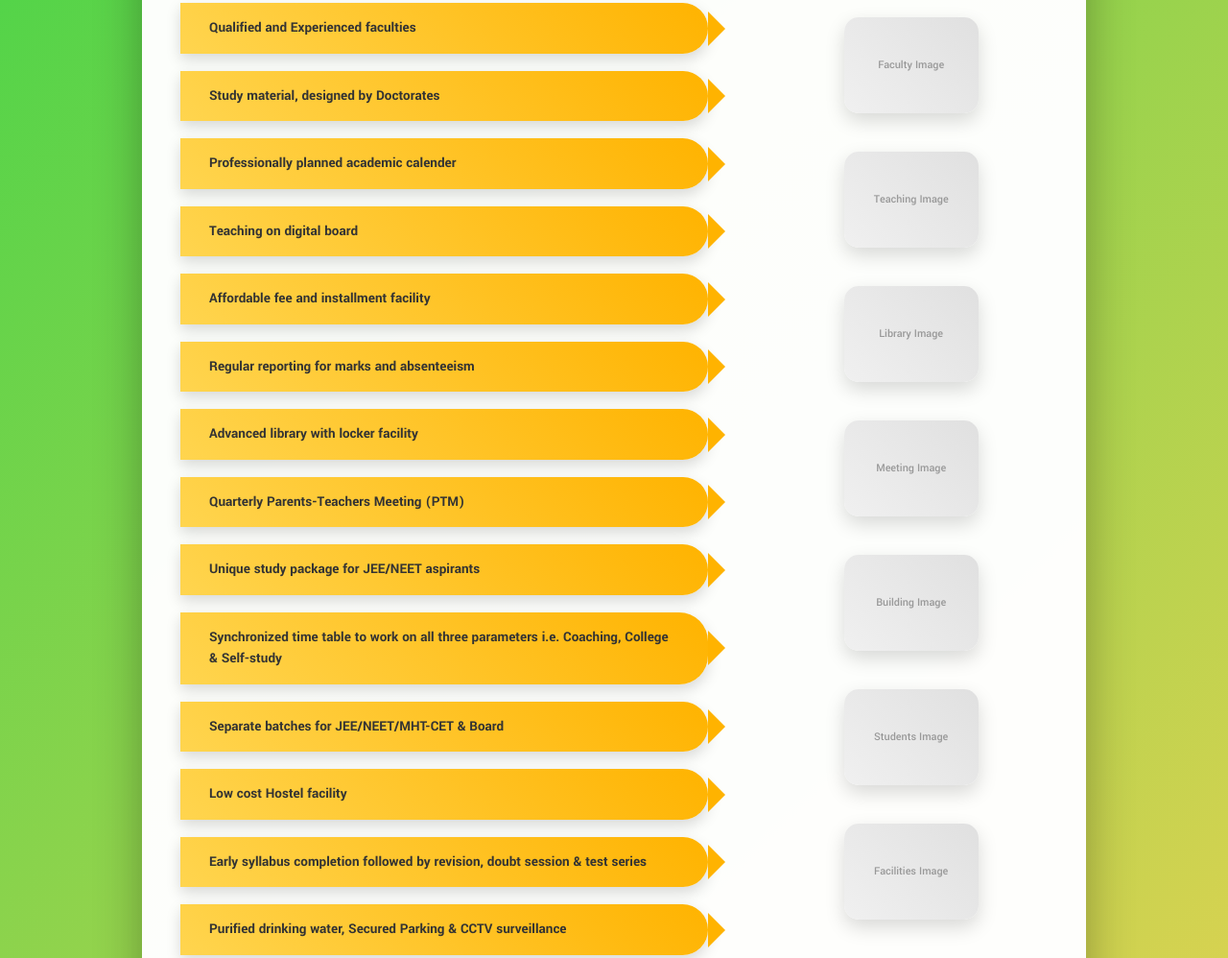
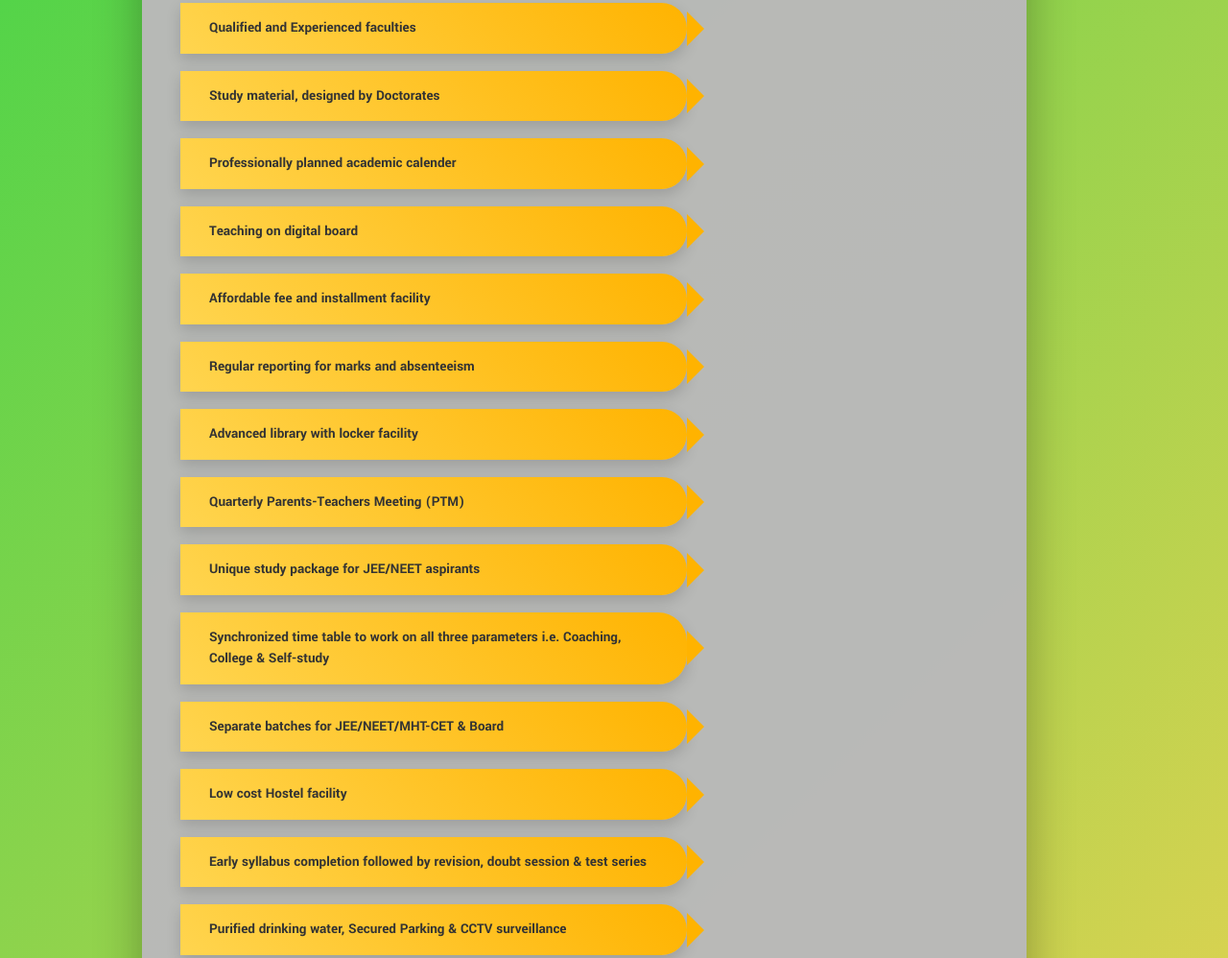
Before and after one commit to LuckyFullStackDeveloper1/Advanced-New, a plain HTML site: page why-adv.html in a window 1280 px wide. Shown: the part 967-1965 px from the top of the page at 96% size. Drawn offline with nearby package versions, Linux system fonts and the light colour scheme.

Commit message:
Add files via upload

```diff
--- a/contact.html
+++ b/contact.html
@@ -2,12 +2,13 @@
 <html lang="en">
 
 <head>
+    <link rel="icon" sizes="60x60" href="./Advanced-image/Icon/circle.png">
     <meta charset="utf-8">
     <title>CONTACT</title>
     <meta content="width=device-width, initial-scale=1.0" name="viewport">
     <meta content="" name="keywords">
     <meta content="" name="description">
-    <link rel="icon" sizes="60x60" href="./Advanced-image/circle.png">
+
     <!-- Google Web Fonts -->
     <link rel="preconnect" href="https://fonts.googleapis.com">
     <link rel="preconnect" href="https://fonts.gstatic.com" crossorigin>
@@ -272,7 +273,7 @@
     <div class="container-fluid position-relative p-0">
         <nav class="navbar navbar-expand-lg navbar-light bg-white px-4 px-lg-5 py-3 py-lg-0">
             <a href="#" class="navbar-brand p-0 d-flex align-items-center">
-                <img src="./333.png" alt="Logo"
+                <img src="Advanced-image/Icon/circle.png" alt="Logo"
                     style="margin-top: -8px; border-style: solid; border-radius: 50%; width: 50px; height: 50px;" />
                 <span class="ms-2 institute-name">ADVANCED INSTITUTE</span>
             </a>
--- a/why-adv.html
+++ b/why-adv.html
@@ -40,11 +40,12 @@
         }
 
         .why-advanced-container {
-            background: rgba(255, 255, 255, 0.98);
+            background: rgba(185, 185, 185, 0.98);
             border-radius: 20px;
             padding: 60px 40px;
             box-shadow: 0 20px 50px rgba(0, 0, 0, 0.3);
             margin: 0 20px;
+            width:90%;
         }
 
         .why-advanced-title {
@@ -384,42 +385,7 @@
                         </div>
                     </div>
 
-                    <div class="images-column">
-                        <div class="feature-image">
-                            <div class="image-placeholder">Faculty Image</div>
-                            <img src="./Advanced-image/why-adv-image/all.jpeg" alt="Qualified Faculty">
-                        </div>
 
-                        <div class="feature-image">
-                            <div class="image-placeholder">Teaching Image</div>
-                            <img src="./Advanced-image/why-adv-image/sir.jpeg" alt="Qualified Faculty">
-                        </div>
-
-                        <div class="feature-image">
-                            <div class="image-placeholder">Library Image</div>
-                            <img src="./Advanced-image/why-adv-image/student.jpeg" alt="Qualified Faculty">
-                        </div>
-
-                        <div class="feature-image">
-                            <div class="image-placeholder">Meeting Image</div>
-                            <img src="./Advanced-image/why-adv-image/ptm.jpeg" alt="Qualified Faculty">
-                        </div>
-
-                        <div class="feature-image">
-                            <div class="image-placeholder">Building Image</div>
-                            <!-- Replace with: <img src="./Advanced-image/building.jpg" alt="Institute Building"> -->
-                        </div>
-
-                        <div class="feature-image">
-                            <div class="image-placeholder">Students Image</div>
-                            <img src="./Advanced-image/why-adv-image/all.jpeg" alt="Qualified Faculty">
-                        </div>
-
-                        <div class="feature-image">
-                            <div class="image-placeholder">Facilities Image</div>
-                            <img src="./Advanced-image/why-adv-image/tame.jpeg" alt="Qualified Faculty">
-                        </div>
-                    </div>
                 </div>
             </div>
         </div>
```
Also changed, not shown: student-as.jpg.
